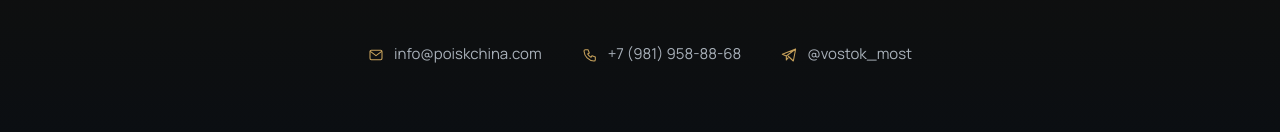
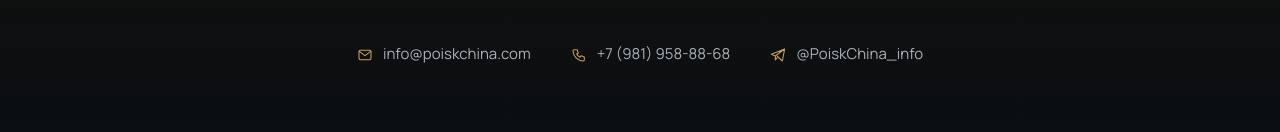
Before and after one commit to OGSasha/poiskchina-web, a plain HTML site: page index.html in a window 1280 px wide. Shown: the part 7399-7531 px from the top of the page. Drawn offline with Linux system fonts and the light colour scheme; a web font is replaced by a local one.

Commit message:
Update index.html

```diff
--- a/index.html
+++ b/index.html
@@ -274,9 +274,9 @@
           <svg viewBox="0 0 24 24" class="icon icon--sm"><path d="M5 4h4l2 5-2.5 1.5a11 11 0 005 5L15 13l5 2v4a2 2 0 01-2 2A16 16 0 013 6a2 2 0 012-2z" fill="none" stroke="currentColor" stroke-width="1.6" stroke-linejoin="round"/></svg>
           +7 (981) 958-88-68
         </a>
-        <a href="https://t.me/vostok_most" class="contact" target="_blank" rel="noopener">
+        <a href="https://t.me/PoiskChina_info" class="contact" target="_blank" rel="noopener">
           <svg viewBox="0 0 24 24" class="icon icon--sm"><path d="M22 3L2 11l6 2.5M22 3l-3.5 18-8-7.5M22 3L8 13.5v6l3-3.5" fill="none" stroke="currentColor" stroke-width="1.6" stroke-linejoin="round"/></svg>
-          @vostok_most
+          @PoiskChina_info
         </a>
       </div>
     </div>
```
